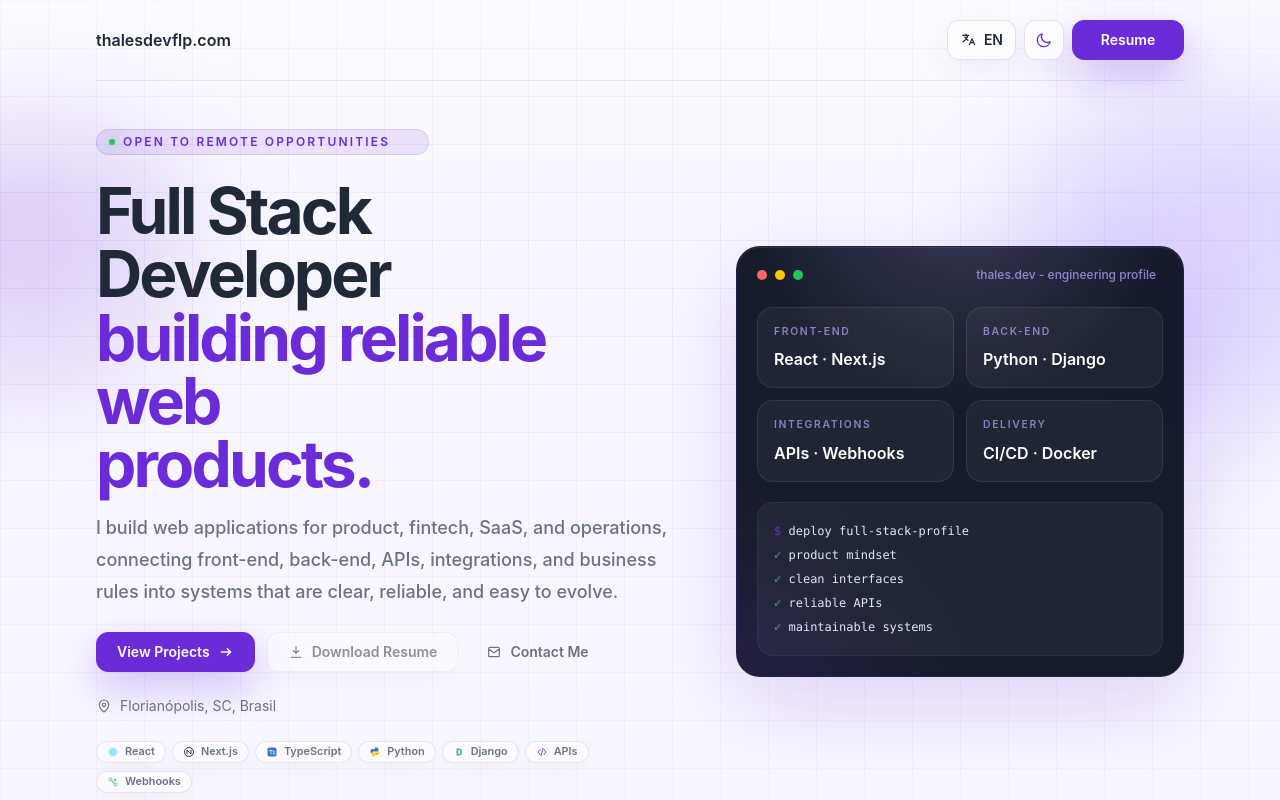
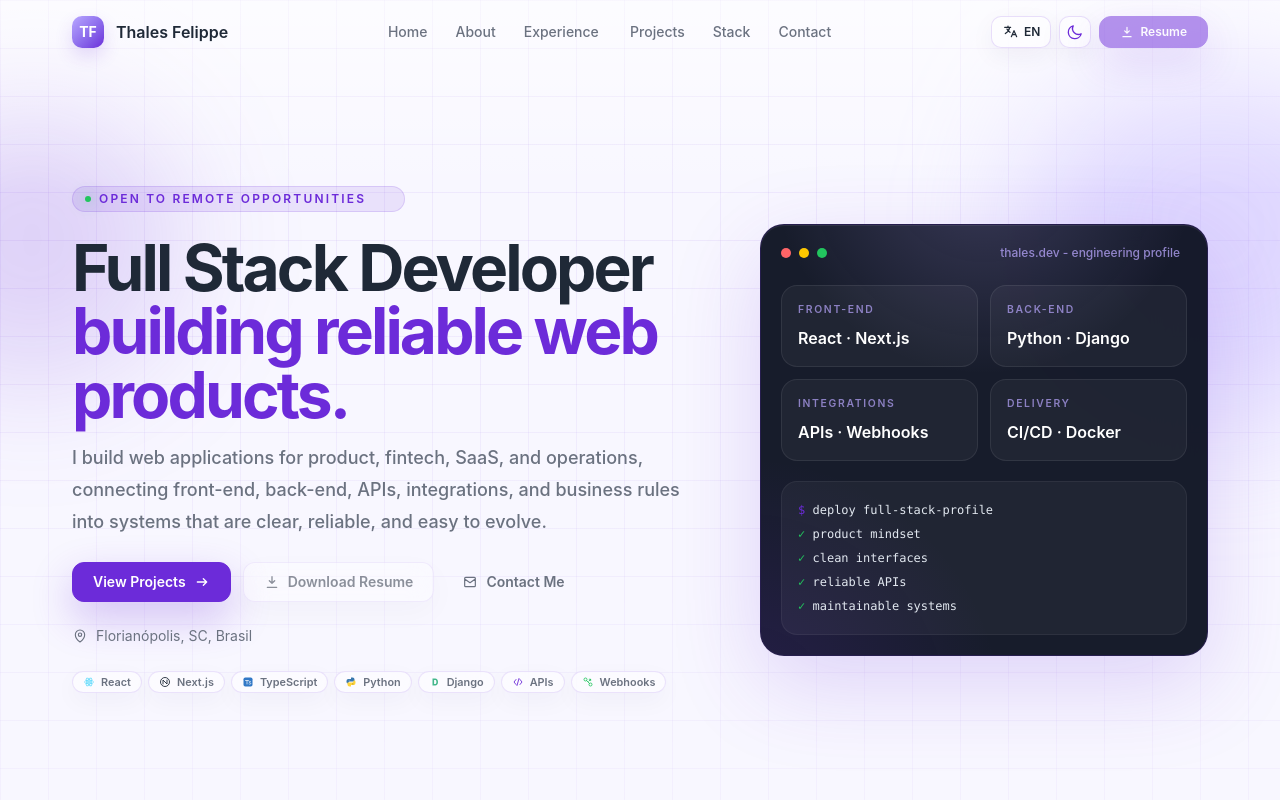
Before and after one commit to thalesfelippe/portfolio, a React (Vite) app: page / in a window 1280 px wide. Shown: the top 800 px of the page. Built offline with nearby package versions, Linux system fonts and the light colour scheme.

Commit message:
feat: refine fixed portfolio header

```diff
--- a/src/components/LanguageToggle.tsx
+++ b/src/components/LanguageToggle.tsx
@@ -35,7 +35,7 @@
   return (
     <button
       aria-label={t.languageToggleLabel}
-      className="inline-flex h-10 items-center justify-center gap-2 rounded-xl border border-violet/15 bg-white/70 px-3 text-sm font-semibold text-dark-text shadow-[0_10px_30px_rgba(31,17,71,0.06)] backdrop-blur-md transition duration-200 ease-out hover:-translate-y-0.5 hover:border-violet/30 hover:bg-white hover:shadow-[0_16px_40px_rgba(31,17,71,0.1)] focus-visible:outline focus-visible:outline-2 focus-visible:outline-offset-2 focus-visible:outline-violet dark:border-white/10 dark:bg-white/8 dark:text-white dark:hover:border-soft-lavender/25 dark:hover:bg-white/12"
+      className="inline-flex h-8 items-center justify-center gap-1.5 rounded-[10px] border border-violet/15 bg-white/55 px-2.5 text-xs font-semibold text-dark-text shadow-[0_8px_24px_rgba(31,17,71,0.05)] backdrop-blur-md transition duration-200 ease-out hover:-translate-y-0.5 hover:border-violet/30 hover:bg-white/80 hover:shadow-[0_12px_32px_rgba(31,17,71,0.08)] focus-visible:outline focus-visible:outline-2 focus-visible:outline-offset-2 focus-visible:outline-violet dark:border-white/10 dark:bg-white/[0.06] dark:text-white dark:hover:border-soft-lavender/25 dark:hover:bg-white/12"
       onClick={onLanguageChange}
       type="button"
     >
--- a/src/components/Layout.tsx
+++ b/src/components/Layout.tsx
@@ -10,8 +10,8 @@
 export function Layout({ children, header }: LayoutProps) {
   return (
     <AppBackground>
-      <Container className="flex min-h-svh flex-col">
-        {header}
+      {header}
+      <Container className="flex min-h-svh flex-col pt-16 sm:pt-[4.5rem]">
         <main className="flex flex-1 flex-col">{children}</main>
       </Container>
     </AppBackground>
--- a/src/components/SiteHeader.tsx
+++ b/src/components/SiteHeader.tsx
@@ -1,9 +1,11 @@
+import { useEffect, useState } from 'react'
 import { profile } from '../data/profile'
 import type { Language } from '../i18n/translations'
 import { translations } from '../i18n/translations'
 import { LanguageToggle } from './LanguageToggle'
+import { LanguageTransitionText } from './LanguageTransitionText'
 import { ThemeToggle } from './ThemeToggle'
-import { Button } from './ui'
+import { Button, Container } from './ui'
 
 type Theme = 'light' | 'dark'
 
@@ -14,26 +16,152 @@
   theme: Theme
 }
 
+function MenuIcon({ isOpen }: { isOpen: boolean }) {
+  return (
+    <svg
+      aria-hidden="true"
+      className="h-4 w-4"
+      fill="none"
+      viewBox="0 0 24 24"
+    >
+      {isOpen ? (
+        <path
+          d="m6 6 12 12M18 6 6 18"
+          stroke="currentColor"
+          strokeLinecap="round"
+          strokeWidth="2"
+        />
+      ) : (
+        <path
+          d="M5 7h14M5 12h14M5 17h14"
+          stroke="currentColor"
+          strokeLinecap="round"
+          strokeWidth="2"
+        />
+      )}
+    </svg>
+  )
+}
+
+function DownloadIcon() {
+  return (
+    <svg
+      aria-hidden="true"
+      className="h-3.5 w-3.5"
+      fill="none"
+      viewBox="0 0 24 24"
+    >
+      <path
+        d="M12 4v10m0 0 4-4m-4 4-4-4M5 20h14"
+        stroke="currentColor"
+        strokeLinecap="round"
+        strokeLinejoin="round"
+        strokeWidth="2"
+      />
+    </svg>
+  )
+}
+
 export function SiteHeader({
   language,
   onLanguageChange,
   onThemeChange,
   theme,
 }: SiteHeaderProps) {
+  const [isMenuOpen, setIsMenuOpen] = useState(false)
+  const [isScrolled, setIsScrolled] = useState(false)
   const t = translations[language]
+  const navItems = [
+    {
+      href: '#home',
+      label: t.navHome,
+      reserveText: [translations.en.navHome, translations.pt.navHome],
+    },
+    {
+      href: '#about',
+      label: t.navAbout,
+      reserveText: [translations.en.navAbout, translations.pt.navAbout],
+    },
+    {
+      href: '#experience',
+      label: t.navExperience,
+      reserveText: [
+        translations.en.navExperience,
+        translations.pt.navExperience,
+      ],
+    },
+    {
+      href: '#projects',
+      label: t.navProjects,
+      reserveText: [translations.en.navProjects, translations.pt.navProjects],
+    },
+    {
+      href: '#stack',
+      label: t.navStack,
+      reserveText: [translations.en.navStack, translations.pt.navStack],
+    },
+    {
+      href: '#contact',
+      label: t.navContact,
+      reserveText: [translations.en.navContact, translations.pt.navContact],
+    },
+  ]
+
+  useEffect(() => {
+    function handleScroll() {
+      setIsScrolled(window.scrollY > 12)
+    }
+
+    handleScroll()
+    window.addEventListener('scroll', handleScroll, { passive: true })
+
+    return () => {
+      window.removeEventListener('scroll', handleScroll)
+    }
+  }, [])
 
   return (
-    <header className="flex flex-col gap-4 border-b border-violet/10 py-5 dark:border-white/10 sm:flex-row sm:items-center sm:justify-between">
+    <header
+      className={`fixed inset-x-0 top-0 z-50 w-full py-4 transition duration-300 ${
+        isScrolled || isMenuOpen
+          ? 'border-b border-violet/10 bg-light-bg/72 shadow-[0_12px_40px_rgba(31,17,71,0.05)] backdrop-blur-xl dark:border-white/10 dark:bg-[#070a18]/72'
+          : 'border-b border-transparent bg-transparent'
+      }`}
+    >
+      <Container className="flex items-center justify-between gap-5">
         <a
-        className="text-base font-semibold text-dark-text focus-visible:outline focus-visible:outline-2 focus-visible:outline-offset-4 focus-visible:outline-violet dark:text-white"
-        href={`https://${profile.domain}`}
+          className="group inline-flex min-w-0 items-center gap-3 rounded-xl focus-visible:outline focus-visible:outline-2 focus-visible:outline-offset-4 focus-visible:outline-violet"
+          href="#home"
         >
-        {profile.domain}
+          <span className="grid h-8 w-8 shrink-0 place-items-center rounded-[10px] bg-gradient-to-br from-soft-lavender to-violet text-sm font-bold text-white shadow-[0_8px_18px_rgba(108,43,217,0.16)] transition group-hover:-translate-y-0.5">
+            TF
+          </span>
+          <span className="truncate text-sm font-semibold text-dark-text dark:text-white sm:text-base">
+            {profile.name}
+          </span>
         </a>
+
         <nav
-        aria-label="Portfolio controls"
-        className="flex flex-wrap items-center gap-2"
+          aria-label="Primary navigation"
+          className="hidden items-center gap-7 lg:flex"
         >
+          {navItems.map((item) => (
+            <a
+              className="rounded-lg py-1 text-sm font-medium text-muted-text transition hover:-translate-y-0.5 hover:text-violet focus-visible:outline focus-visible:outline-2 focus-visible:outline-offset-4 focus-visible:outline-violet dark:text-slate-300 dark:hover:text-white"
+              href={item.href}
+              key={item.href}
+            >
+              <LanguageTransitionText
+                reserveText={item.reserveText}
+                speed={11}
+                text={item.label}
+              />
+            </a>
+          ))}
+        </nav>
+
+        <div className="flex items-center gap-2">
+          <div className="hidden items-center gap-2 sm:flex">
             <LanguageToggle
               language={language}
               onLanguageChange={onLanguageChange}
@@ -44,14 +172,73 @@
               theme={theme}
             />
             <Button
-          className="h-10 min-w-28 px-4"
-          href={profile.links.linkedin}
-          rel="noreferrer"
-          target="_blank"
+              className="h-8 gap-1.5 rounded-[10px] px-3 py-0 text-xs"
+              disabled={!profile.links.resume}
+              title={profile.links.resume ? undefined : t.resumeUnavailable}
+              type="button"
             >
+              <DownloadIcon />
               {t.resume}
             </Button>
+          </div>
+          <button
+            aria-controls="mobile-navigation"
+            aria-expanded={isMenuOpen}
+            aria-label={isMenuOpen ? 'Close navigation' : 'Open navigation'}
+            className="inline-flex h-9 w-9 items-center justify-center rounded-[10px] border border-violet/15 bg-white/55 text-dark-text shadow-[0_8px_24px_rgba(31,17,71,0.05)] backdrop-blur-md transition hover:-translate-y-0.5 hover:border-violet/30 hover:bg-white/80 focus-visible:outline focus-visible:outline-2 focus-visible:outline-offset-2 focus-visible:outline-violet dark:border-white/10 dark:bg-white/[0.06] dark:text-white dark:hover:border-soft-lavender/25 dark:hover:bg-white/12 lg:hidden"
+            onClick={() => setIsMenuOpen((current) => !current)}
+            type="button"
+          >
+            <MenuIcon isOpen={isMenuOpen} />
+          </button>
+        </div>
+      </Container>
+
+      {isMenuOpen ? (
+        <Container className="lg:hidden">
+          <div
+            className="mt-3 grid gap-3 rounded-2xl border border-violet/10 bg-white/80 p-3 shadow-[0_18px_60px_rgba(31,17,71,0.12)] backdrop-blur-xl dark:border-white/10 dark:bg-deep-navy/92"
+            id="mobile-navigation"
+          >
+            <nav aria-label="Mobile navigation" className="grid gap-1">
+              {navItems.map((item) => (
+                <a
+                  className="rounded-xl px-3 py-2.5 text-sm font-semibold text-muted-text transition hover:bg-violet/10 hover:text-violet focus-visible:outline focus-visible:outline-2 focus-visible:outline-offset-2 focus-visible:outline-violet dark:text-slate-300 dark:hover:bg-white/10 dark:hover:text-white"
+                  href={item.href}
+                  key={item.href}
+                onClick={() => setIsMenuOpen(false)}
+              >
+                <LanguageTransitionText
+                  reserveText={item.reserveText}
+                  speed={11}
+                  text={item.label}
+                />
+              </a>
+            ))}
             </nav>
+            <div className="flex flex-wrap gap-2 border-t border-violet/10 pt-3 dark:border-white/10 sm:hidden">
+              <LanguageToggle
+                language={language}
+                onLanguageChange={onLanguageChange}
+              />
+              <ThemeToggle
+                language={language}
+                onThemeChange={onThemeChange}
+                theme={theme}
+              />
+              <Button
+                className="h-8 gap-1.5 rounded-[10px] px-3 py-0 text-xs"
+                disabled={!profile.links.resume}
+                title={profile.links.resume ? undefined : t.resumeUnavailable}
+                type="button"
+              >
+                <DownloadIcon />
+                {t.resume}
+              </Button>
+            </div>
+          </div>
+        </Container>
+      ) : null}
     </header>
   )
 }
--- a/src/components/ThemeToggle.tsx
+++ b/src/components/ThemeToggle.tsx
@@ -58,7 +58,7 @@
   return (
     <button
       aria-label={label}
-      className="inline-flex h-10 w-10 items-center justify-center rounded-xl border border-violet/15 bg-white/70 text-violet shadow-[0_10px_30px_rgba(31,17,71,0.06)] backdrop-blur-md transition duration-200 ease-out hover:-translate-y-0.5 hover:border-violet/30 hover:bg-white hover:text-dark-purple hover:shadow-[0_16px_40px_rgba(31,17,71,0.1)] focus-visible:outline focus-visible:outline-2 focus-visible:outline-offset-2 focus-visible:outline-violet dark:border-white/10 dark:bg-white/8 dark:text-soft-lavender dark:hover:border-soft-lavender/25 dark:hover:bg-white/12 dark:hover:text-white"
+      className="inline-flex h-8 w-8 items-center justify-center rounded-[10px] border border-violet/15 bg-white/55 text-violet shadow-[0_8px_24px_rgba(31,17,71,0.05)] backdrop-blur-md transition duration-200 ease-out hover:-translate-y-0.5 hover:border-violet/30 hover:bg-white/80 hover:text-dark-purple hover:shadow-[0_12px_32px_rgba(31,17,71,0.08)] focus-visible:outline focus-visible:outline-2 focus-visible:outline-offset-2 focus-visible:outline-violet dark:border-white/10 dark:bg-white/[0.06] dark:text-soft-lavender dark:hover:border-soft-lavender/25 dark:hover:bg-white/12 dark:hover:text-white"
       onClick={onThemeChange}
       type="button"
     >
--- a/src/components/ui/Container.tsx
+++ b/src/components/ui/Container.tsx
@@ -6,7 +6,7 @@
 
 export function Container({ children, className = '', ...props }: ContainerProps) {
   return (
-    <div className={`mx-auto w-full max-w-6xl px-5 sm:px-8 ${className}`} {...props}>
+    <div className={`mx-auto w-full max-w-[76rem] px-5 sm:px-8 xl:px-10 ${className}`} {...props}>
       {children}
     </div>
   )
```
Lines whose indentation alone changed are shown as unchanged.
